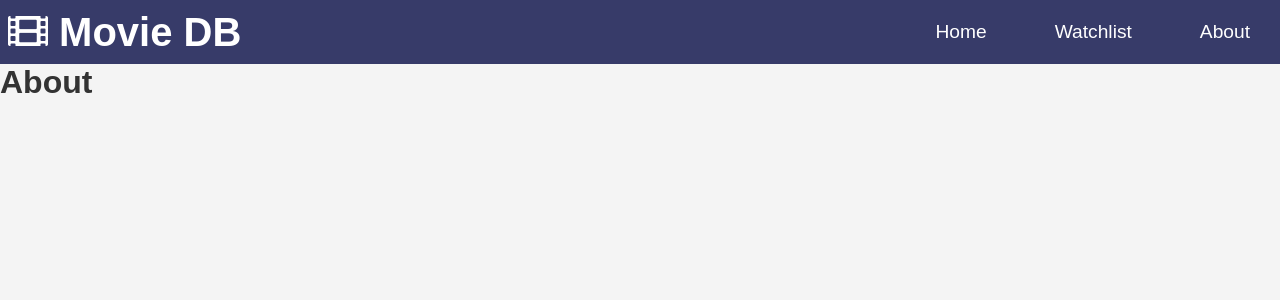
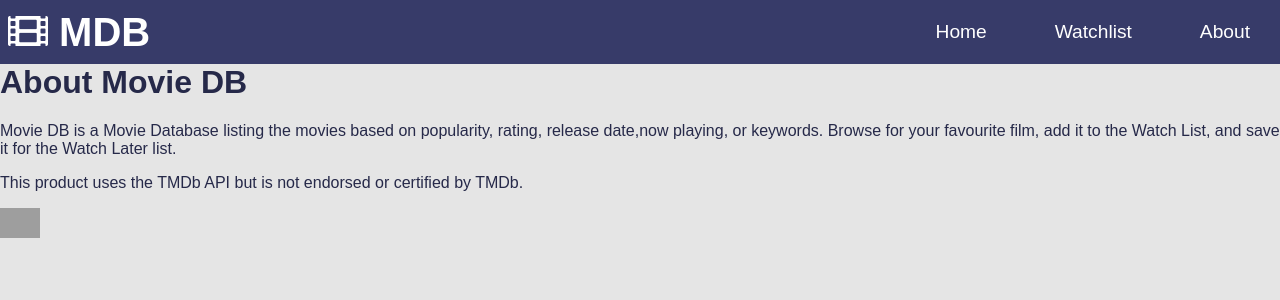
Before and after one commit to Aya-Watanabe/movie-db, a React (Create React App) app: page /About in a window 1280 px wide. Shown: the top 300 px of the page. Built offline with nearby package versions, Linux system fonts and the light colour scheme; grey boxes are pictures that could not be loaded.

Commit message:
style changed

```diff
--- a/src/components/About.js
+++ b/src/components/About.js
@@ -3,9 +3,13 @@ import React from 'react'
 export const About = () => {
     return (
         <>
-        <h1 className="about-h1">About</h1>
+        <h1 className="about-h1">About Movie DB</h1>
         <div className="movie-container">
-
+           <p>Movie DB is a Movie Database listing the movies based on popularity, rating, release date,now playing, or keywords. Browse for your favourite film, add it to the Watch List, and save it for the Watch Later list.</p>
+           <div>
+           <p>This product uses the TMDb API but is not endorsed or certified by TMDb.</p>
+           <a href="https://www.themoviedb.org/" target="_blank" rel="noopener noreferrer"><img src ={`https://www.themoviedb.org/assets/2/v4/logos/v2/blue_square_1-5bdc75aaebeb75dc7ae79426ddd9be3b2be1e342510f8202baf6bffa71d7f5c4.svg`} alt="Logo" style={{height:"30px"}} /></a>
+           </div>
         </div>
        </>
     )
--- a/src/components/Header.js
+++ b/src/components/Header.js
@@ -8,7 +8,7 @@ export const Header = () => {
     return (
         <header>
             <div class="top-bar">
-                <h1><Link to ="/"><i class="fas fa-film"></i> Movie DB</Link></h1>
+                <h1><Link to ="/"><i class="fas fa-film"></i> MDB</Link></h1>
                 <button class="nav-button" id="nav-button"><span class="hamburger-icon">&#9776;</span><span class="sr-only">Menu</span></button>
                 <nav id="nav-to-toggle">
                     <ul>
--- a/src/components/Movie.js
+++ b/src/components/Movie.js
@@ -23,7 +23,7 @@ export const Movie = ({movie}) => {
             <div className="movie-info">
                 <h3>{movie.title}</h3>
                 <p>Release Date: {movie.release_date}</p>
-                <p><i class="fas fa-star"></i>{movie.vote_average}</p>
+                <p><i class="fas fa-star" style={{color: 'yellow'}}></i> {movie.vote_average}</p>
 
             </div>
             <div className="movie-overlay">
--- a/src/components/SearchMovies.js
+++ b/src/components/SearchMovies.js
@@ -56,8 +56,9 @@ const handleDropdownSubmit = (e) =>{
 
     return (
         <>
+        <div class="form-container">
         <form onSubmit={handleOnSubimt}>
-            <label className="label" htmlFor="search">Movie Name</label>
+            <label className="label" htmlFor="search"><i class="fas fa-search"></i></label>
             <input className="search" type="search" value={searchTerm} onChange={handleOnChange} placeholder="i.e. Harry potter"  />
         </form>
         <form onSubmit={handleDropdownSubmit}>
@@ -69,6 +70,7 @@ const handleDropdownSubmit = (e) =>{
             </select>
             <button className="button" type="submit">Search</button>
         </form>
+        </div>
 
         <div className="movie-container">
             {movies.length > 0 && movies.map((movie) =>
--- a/src/components/Watchlist.js
+++ b/src/components/Watchlist.js
@@ -24,7 +24,7 @@ export const Watchlist = () => {
                 <div className="no-fev-movie">
                     <h2>No movie in the list... add some <i class="fas fa-video"></i></h2>
                    {/* <img src="https://www.nicepng.com/png/detail/50-505017_png-file-svg-movie-ticket-svg.png" alt="Png File Svg - Movie Ticket Svg@nicepng.com" /> */}
-                   <img src="https://www.nicepng.com/png/detail/309-3099990_people-watching-a-movie-vector-people-watching-movie.png" alt="People Watching A Movie Vector - People Watching Movie Icon@nicepng.com"></img>
+                   <img src="https://www.nicepng.com/png/detail/309-3099990_people-watching-a-movie-vector-people-watching-movie.png" alt="People watching movie image"></img>
 
                 </div>
 
--- a/src/style.css
+++ b/src/style.css
@@ -29,6 +29,10 @@ html{
 
   body{
     font-family:"Source Sans Pro", sans-serif;
+    margin: 0;
+    padding:0;
+    background-color:#e5e5e5;
+    color:#262949;
   }
 
   /* NAV */
@@ -135,7 +139,9 @@ header h1 {
 
 .movie-container{
   display:flex;
-flex-wrap:wrap;
+  flex-wrap:wrap;
+  max-width:1300px;
+  margin:0 auto;
 }
 
 .movie-info{
@@ -233,36 +239,32 @@ footer{
 
 
 /* ?????? */
-  body {
-      margin: 0;
-      padding:0;
-      background-color: rgb(244,244,244);
-      color:#333;
-      font-family:"Source Sans Pro", sans-serif;;
+
+
+  .form-container{
+    margin:0 auto;
+
   }
 
-  p{
-    font-size:1.6em;
+  @media(min-width:760px){
+.form-container{
+    margin:20px auto 10px;
+    max-width: 1000px;
+    display:flex;
+    flex-direction:row-reverse;
+    justify-content: space-between;
   }
 
-  small{
-    font-size:1.2rem;
   }
 
-  .container{
-    margin:0 auto;
-    max-width: 1200px;
-    padding:40px;
-  }
-
-  .title{
+  /* .title{
     font-size:3rem;
     text-align:center;
   }
-
-form{
+   */
+/* form{
   display: grid;
-}
+} */
 
 .label{
   font-size:1.2em;
@@ -279,16 +281,6 @@ form{
  margin-bottom: 1rem;
 }
 
-.button{
-  /* background-color:rgba(0,0,0,0.75);
-  border-radius: 20px;
-  color:white;
-  padding:1rem 2rem;
-  border:1px solid rgba(0,0,0,0.75);
-  font-size:1.4rem;
-  cursor:pointer;
-  transition: background-color 250ms; */
-}
 
 .button:hover{
   background-color:rgba(0,0,0,0.85);
```
Also changed, not shown: 1 other file (tests, documents, lock files or other folders).
